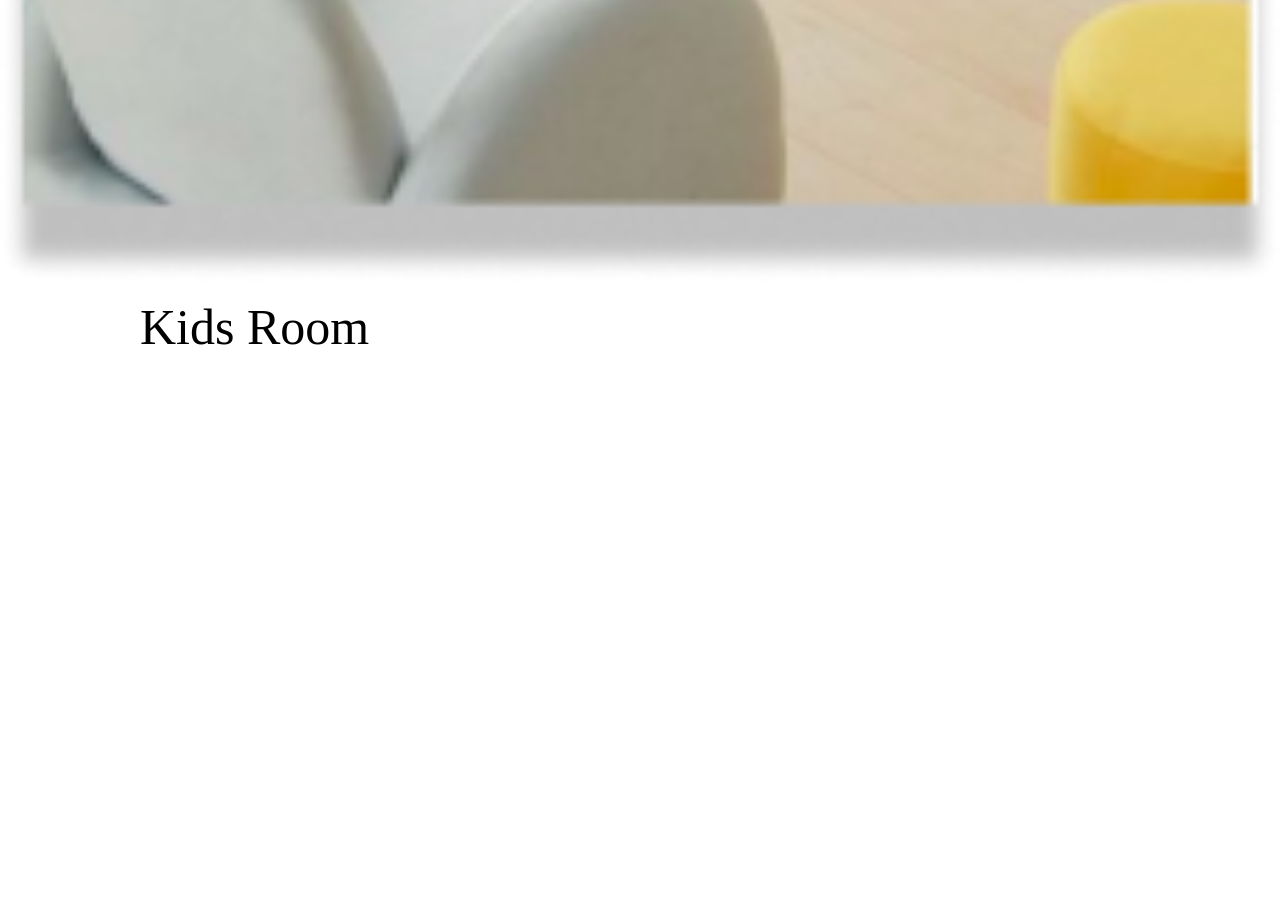
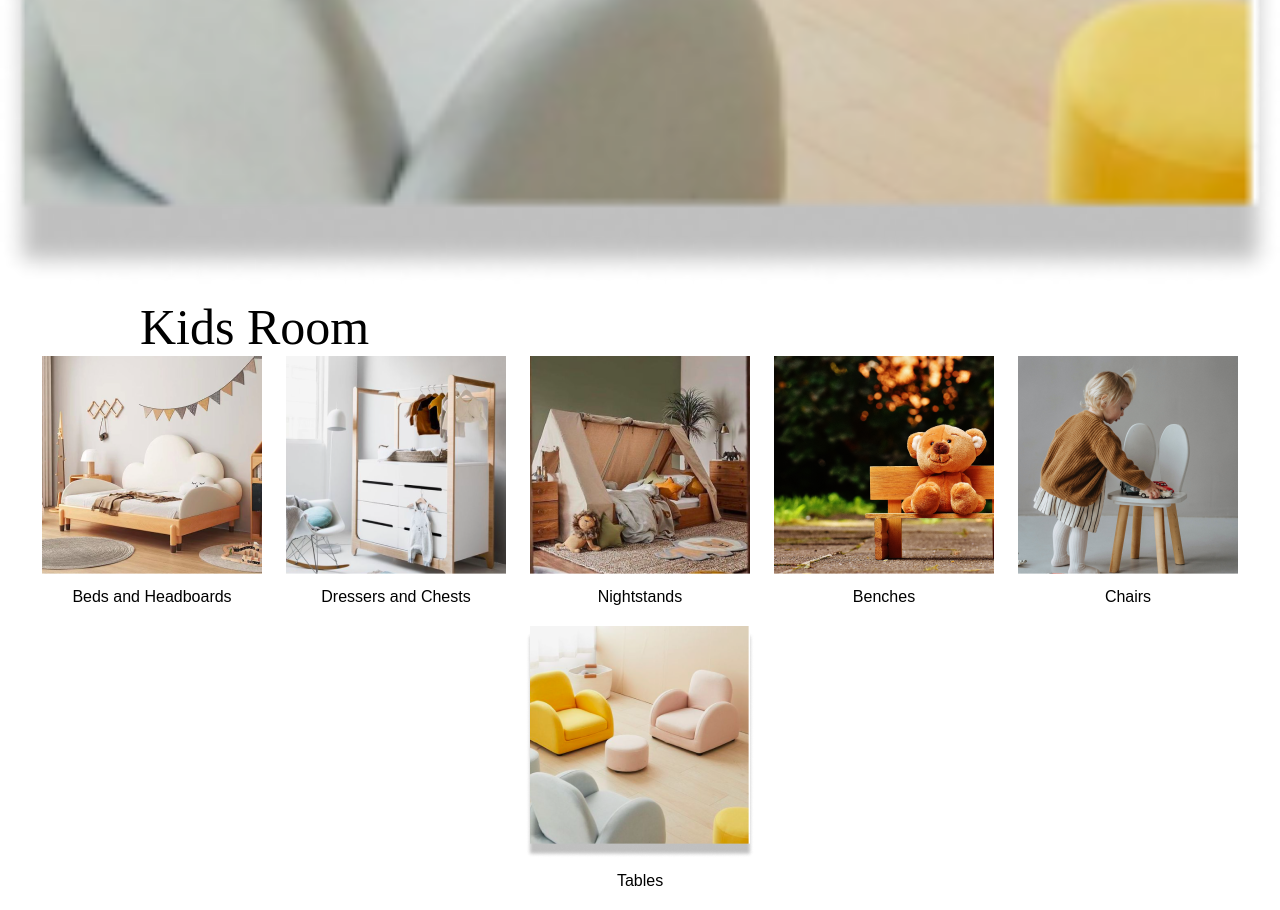
Before and after one commit to GiorgiKemashvili/davaleba-5, a plain HTML site: page index.html in a window 1280 px wide. Shown: the part 1385-2295 px from the top of the page. Before the commit the page ends 1741 px from the top, so only its background shows below. Drawn offline with Linux system fonts and the light colour scheme.

Commit message:
Added Section content for Html and Css

```diff
--- a/index.html
+++ b/index.html
@@ -43,5 +43,35 @@
         Kids Room
       </div>
   </div>
+  <section>
+    <main>
+        <div class="image-container2">
+            <div class="image-box">
+              <img src="images/880 1.png" alt="Bedroom">
+              <div class="caption">Beds and Headboards</div>
+            </div>
+            <div class="image-box">
+              <img src="images/880 1 (1).png" alt="wardrobe">
+              <div class="caption">Dressers and Chests</div>
+            </div>
+            <div class="image-box">
+              <img src="images/880 1 (2).png" alt="Nightstands">
+              <div class="caption">Nightstands</div>
+            </div>
+            <div class="image-box">
+                <img src="images/880 1 (3).png" alt="Benches">
+                <div class="caption">Benches</div>
+            </div>
+            <div class="image-box">
+                <img src="images/880 5 (3).png" alt="Chairs">
+                <div class="caption">Chairs</div>
+            </div>
+            <div class="image-box">
+                <img src="images/Mask group.png" alt="Tables">
+                <div class="caption">Tables</div>
+            </div>
+          </div>
+    </main>
+  </section>
   </body>
   </html>
--- a/styles.css
+++ b/styles.css
@@ -55,3 +55,18 @@
     font-size: 50px;
     color: #000000;
   }
+  .image-container2 {
+    text-align: center;
+  }
+
+  .image-box {
+    display: inline-block;
+    margin: 0 10px 20px;
+    vertical-align: top;
+  }
+
+  .caption {
+    margin-top: 10px;
+    font-family: Arial;
+    font-size: 16px;
+  }
```
